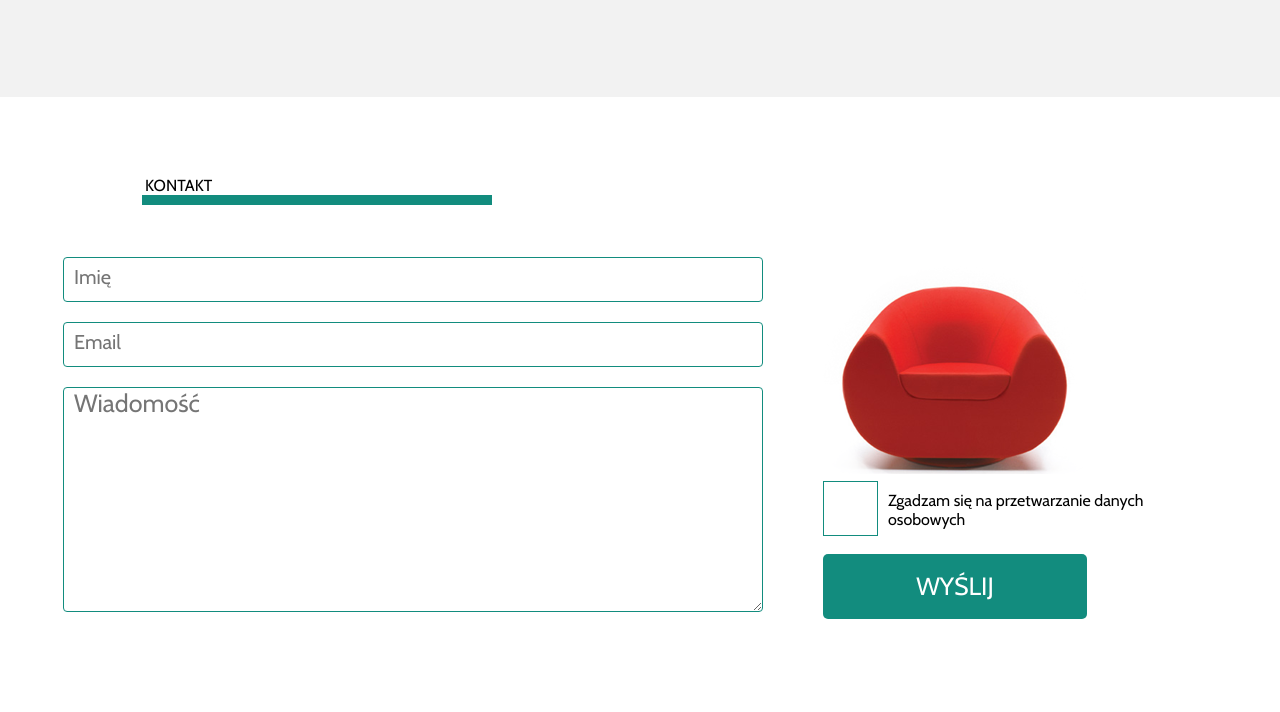
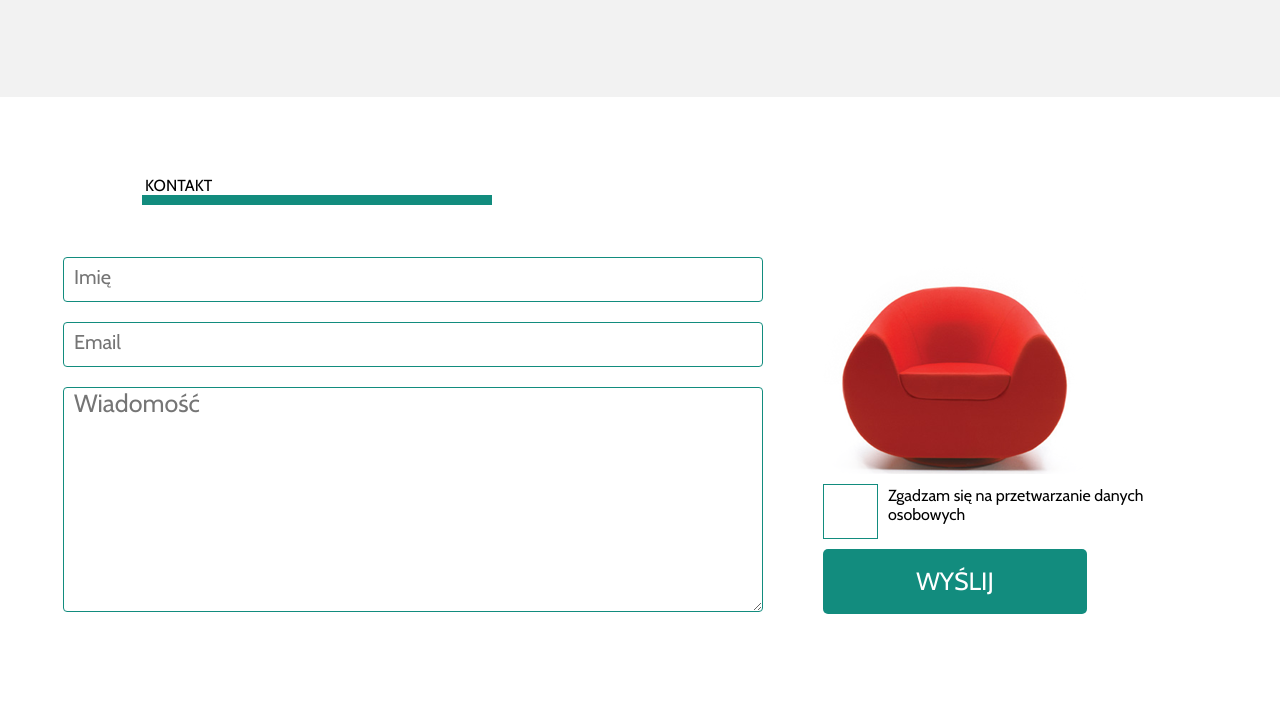
Before and after one commit to MateuszMaslanka1/SitOnChair, a plain HTML site: page index.html in a window 1280 px wide. Shown: the part 1382-2094 px from the top of the page. Drawn offline with nearby package versions, Linux system fonts and the light colour scheme.

Commit message:
check box

```diff
--- a/css/style.css
+++ b/css/style.css
@@ -589,21 +589,21 @@ div.send-button{
     justify-content: center;
 }
 
-.check{
+/* .check{
   background-color: white;
   background-size: cover;
   background-position: center;
   width: 50px;
   height: 50px;
   margin-top: 219px;
-}
+} */
 
-.bordercheck{
+/* .bordercheck{
     border: 1px solid #128C7E;
     width: 55px;
     height: 55px;
     margin-top: -52px;
-}
+} */
 
 input.tekst-for-user{
     width: 700px;
@@ -624,9 +624,9 @@ textarea.message{
     height: 225px;
 }
 
-.check-text{
-    margin-top: 20px;
-}
+/* .check-text{
+    margin-top: 285px;
+} */
 
 div.border-for-main-text{
     position: relative;
@@ -701,7 +701,10 @@ p.finish-sentens{
     position: relative;
     padding-left: 35px;
     margin-bottom: 12px;
-    font-size: 22px;
+    border: 1px solid #128C7E;
+    width: 55px;
+    height: 55px;
+    margin-top: 220px;
   }
 
   .checkmark {
--- a/index.html
+++ b/index.html
@@ -181,13 +181,13 @@
                    </form>
                    <div class="photo-in-form">
 
-                        <div class="check"></div>
-                        <div class="bordercheck">
+                        <!-- <div class="check"></div> -->
+                        <!-- <div class="bordercheck"> -->
                                 <label class="container">
                                         <input type="checkbox">
                                         <span class="checkmark"></span>
                                   </label>
-                        </div>
+                        <!-- </div> -->
                         <p class="check-text">Zgadzam się na przetwarzanie danych osobowych</p>
                        <div class="send-button"><p class="send-tekst">WYŚLIJ</p></div>
                     </div>
@@ -200,7 +200,5 @@
         <img class="icon" src="images/twitter.png">
         <p class="finish-text">SIT ON CHAIR</p>
       </div>
-
-
     </body>
 </html>
```
